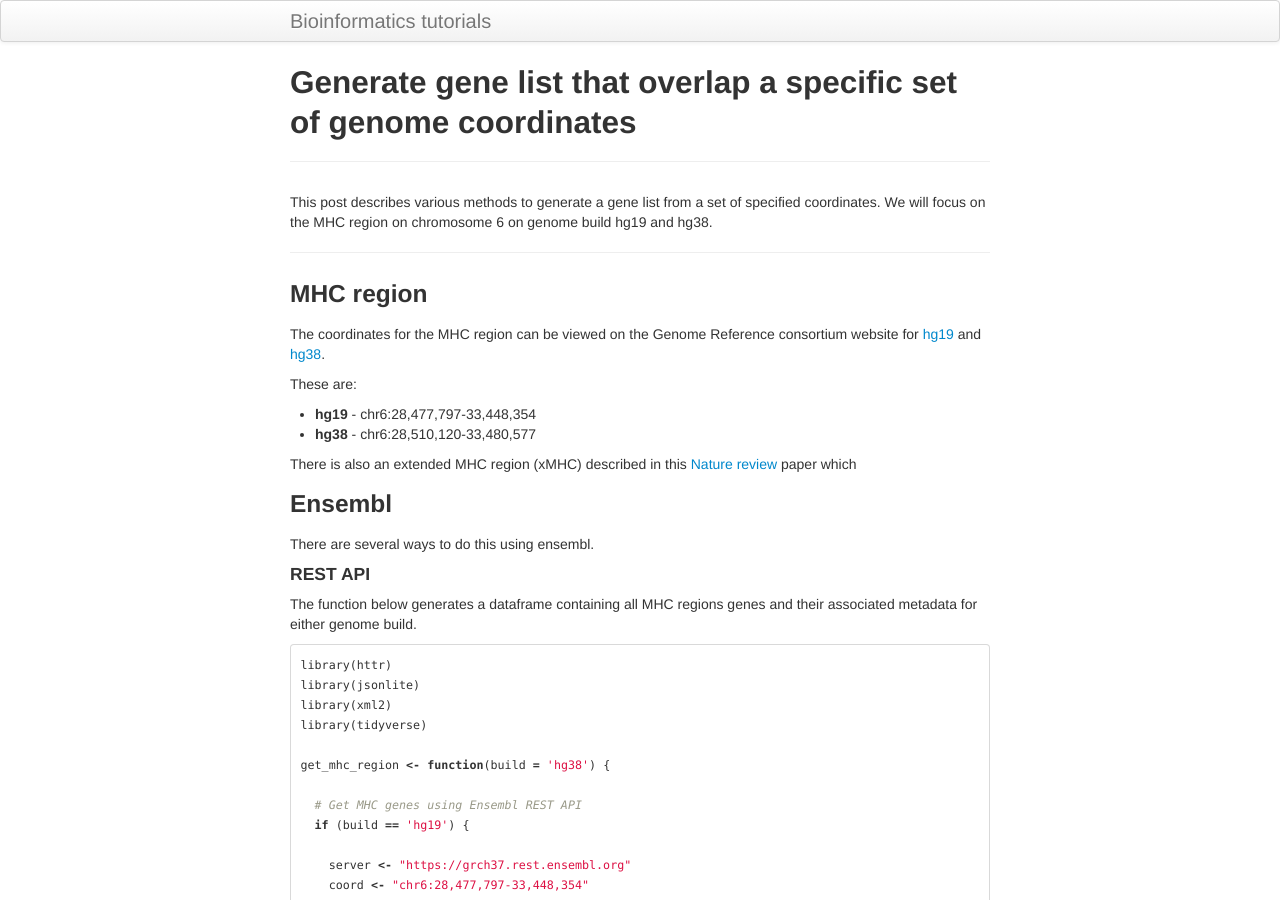
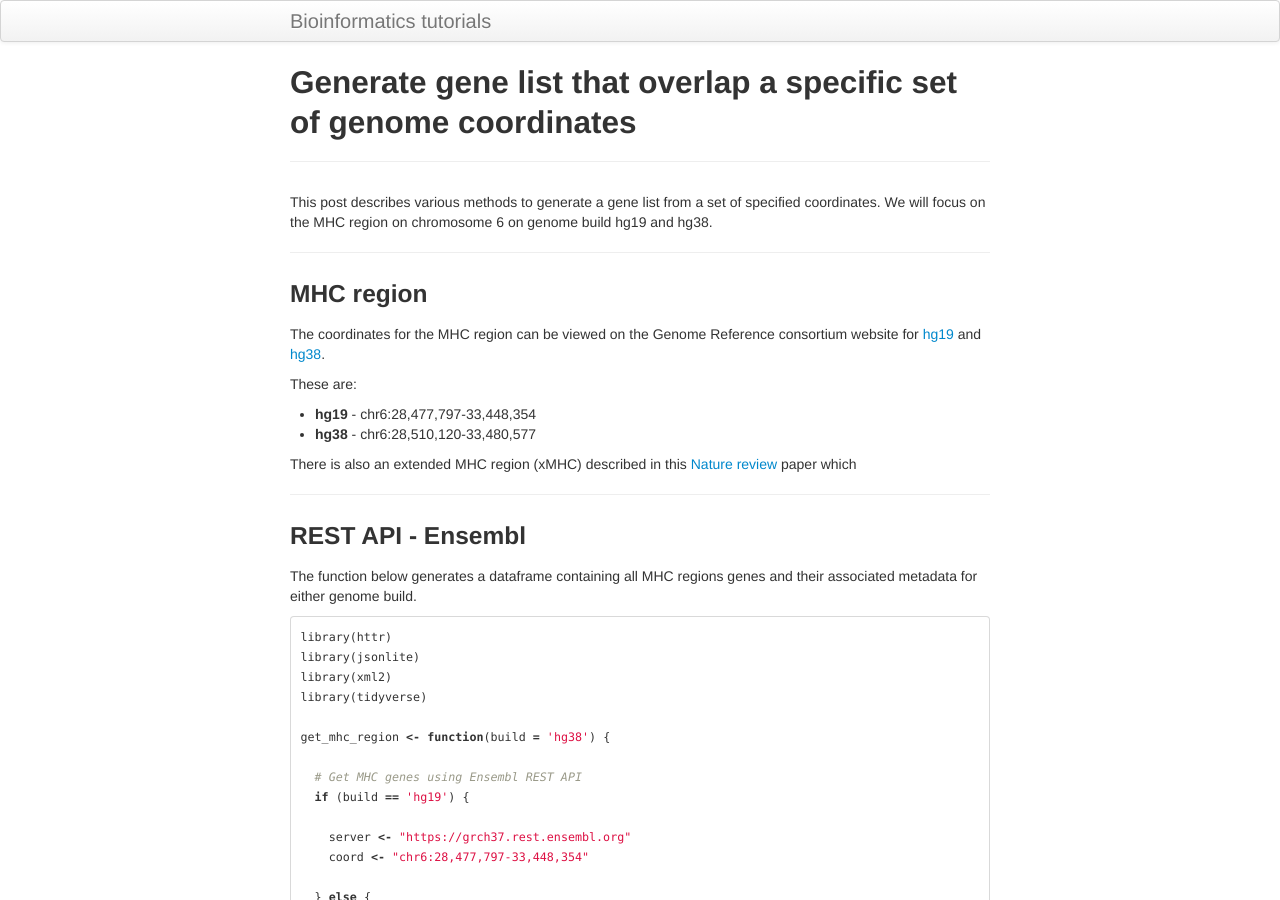
Before and after one commit to Dazcam/Bioinformatics-tutorials, a Jekyll site: the page built from pages/genes/mhc_genes.md, in a window 1280 px wide and 900 px high. Built offline with Jekyll 4.4.1, drawn with Linux system fonts in a browser that asks for light colours.

Commit message:
Minor tweak

```diff
--- a/pages/genes/mhc_genes.md
+++ b/pages/genes/mhc_genes.md
@@ -24,11 +24,9 @@ These are:
 There is also an extended MHC region (xMHC) described in this
 [Nature review](https://www.nature.com/articles/nrg1489) paper which
 
-### Ensembl
+***
 
-There are several ways to do this using ensembl.
-
-#### REST API
+### REST API - Ensembl
 
 The function below generates a dataframe containing all MHC regions genes and
 their associated metadata for either genome build.
```
